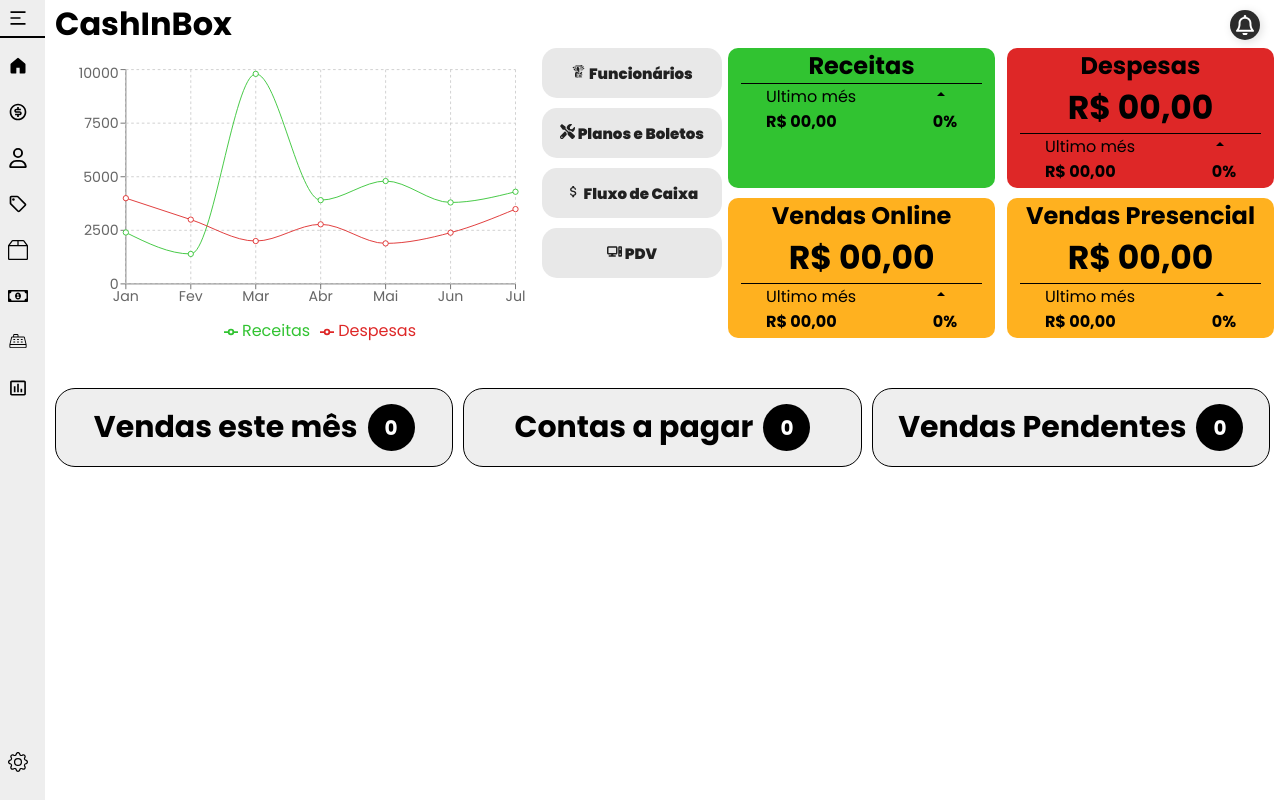
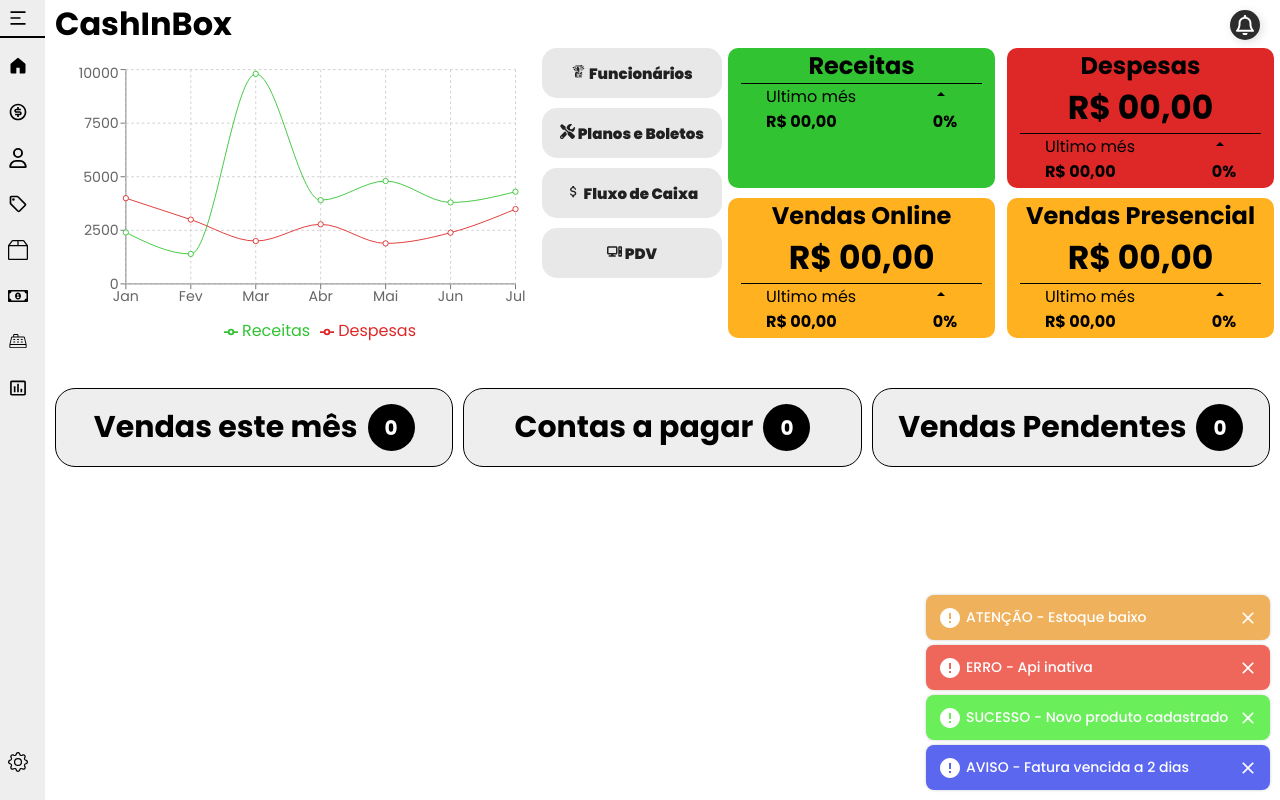
Before and after one commit to carloseduardolsouza/CashInBox_, a React (Create React App) app: page / in a window 1280 px wide. Built offline with nearby package versions, Linux system fonts and the light colour scheme.

Commit message:
criado componentes de aviso

```diff
--- a/src/App.jsx
+++ b/src/App.jsx
@@ -1,6 +1,9 @@
 import "./App.css";
 import "./menu.css";
 import { useState } from "react";
+
+//Componentes
+import Aviso from "./components/Aviso/Aviso";
 
 //Telas
 import Home from "./screens/Home/Home";
@@ -111,6 +114,7 @@
   return (
     <div className="App">
       <Router>
+        <Aviso/>
         <div className="MenuLateralBoxArea" style={{ width: windowWidth }}>
           <div className="MenuLateralBox Outline" onClick={VerificarStatusMenu}>
             <RiMenu2Fill className="iconsMenuLateral" />
--- /dev/null
+++ b/src/components/Aviso/Aviso.css
@@ -0,0 +1,5 @@
+#Aviso {
+  position: absolute;
+  bottom: 10px;
+  right: 10px;
+}
--- /dev/null
+++ b/src/components/Aviso/Aviso.jsx
@@ -0,0 +1,17 @@
+import "./Aviso.css";
+
+//Componente
+import ComponenteAviso from "./componenteAviso/componenteAviso";
+
+function Aviso() {
+  return (
+    <div id="Aviso">
+      <ComponenteAviso tipo="atenção" aviso="ATENÇÃO - Estoque baixo" />
+      <ComponenteAviso tipo="erro" aviso="ERRO - Api inativa" />
+      <ComponenteAviso tipo="suscesso" aviso="SUCESSO - Novo produto cadastrado" />
+      <ComponenteAviso tipo="aviso" aviso="AVISO - Fatura vencida a 2 dias" />
+    </div>
+  );
+}
+
+export default Aviso;
--- /dev/null
+++ b/src/components/Aviso/componenteAviso/componenteAviso.css
@@ -0,0 +1,54 @@
+.error {
+  font-family: system-ui, -apple-system, BlinkMacSystemFont, "Segoe UI", Roboto,
+    Oxygen, Ubuntu, Cantarell, "Open Sans", "Helvetica Neue", sans-serif;
+  width: 320px;
+  padding: 12px;
+  display: flex;
+  flex-direction: row;
+  align-items: center;
+  justify-content: start;
+  margin-top: 5px;
+  border-radius: 8px;
+  box-shadow: 0px 0px 5px -3px #111;
+  animation: entrada .5s linear;
+}
+
+.error__icon {
+  width: 20px;
+  height: 20px;
+  transform: translateY(-2px);
+  margin-right: 8px;
+}
+
+.error__icon path {
+  fill: #fff;
+}
+
+.error__title {
+  font-weight: 500;
+  font-size: 14px;
+  color: #fff;
+}
+
+.error__close {
+  width: 20px;
+  height: 20px;
+  cursor: pointer;
+  margin-left: auto;
+}
+
+.error__close path {
+  fill: #fff;
+}
+
+@keyframes entrada {
+  0% {
+    transform: translateX(100px);
+    opacity: 0;
+  }
+
+  100% {
+    transform: translateX(0);
+    opacity: 1;
+  }
+}
--- /dev/null
+++ b/src/components/Aviso/componenteAviso/componenteAviso.jsx
@@ -0,0 +1,53 @@
+import "./componenteAviso.css";
+
+function componenteAviso({ tipo, aviso }) {
+  return (
+    <div
+      class="error"
+      style={{
+        backgroundColor: `${
+          tipo === "aviso"
+            ? "#5b67ef"
+            : tipo === "atenção"
+            ? "#efb15b"
+            : tipo === "suscesso"
+            ? "#6aef5b"
+            : tipo === "erro"
+            ? "#ef665b"
+            : ""
+        }`,
+      }}
+    >
+      <div class="error__icon">
+        <svg
+          xmlns="http://www.w3.org/2000/svg"
+          width="24"
+          viewBox="0 0 24 24"
+          height="24"
+          fill="none"
+        >
+          <path
+            fill="#393a37"
+            d="m13 13h-2v-6h2zm0 4h-2v-2h2zm-1-15c-1.3132 0-2.61358.25866-3.82683.7612-1.21326.50255-2.31565 1.23915-3.24424 2.16773-1.87536 1.87537-2.92893 4.41891-2.92893 7.07107 0 2.6522 1.05357 5.1957 2.92893 7.0711.92859.9286 2.03098 1.6651 3.24424 2.1677 1.21325.5025 2.51363.7612 3.82683.7612 2.6522 0 5.1957-1.0536 7.0711-2.9289 1.8753-1.8754 2.9289-4.4189 2.9289-7.0711 0-1.3132-.2587-2.61358-.7612-3.82683-.5026-1.21326-1.2391-2.31565-2.1677-3.24424-.9286-.92858-2.031-1.66518-3.2443-2.16773-1.2132-.50254-2.5136-.7612-3.8268-.7612z"
+          ></path>
+        </svg>
+      </div>
+      <div class="error__title">{aviso}</div>
+      <div class="error__close">
+        <svg
+          xmlns="http://www.w3.org/2000/svg"
+          width="20"
+          viewBox="0 0 20 20"
+          height="20"
+        >
+          <path
+            fill="#393a37"
+            d="m15.8333 5.34166-1.175-1.175-4.6583 4.65834-4.65833-4.65834-1.175 1.175 4.65833 4.65834-4.65833 4.6583 1.175 1.175 4.65833-4.6583 4.6583 4.6583 1.175-1.175-4.6583-4.6583z"
+          ></path>
+        </svg>
+      </div>
+    </div>
+  );
+}
+
+export default componenteAviso;
```
